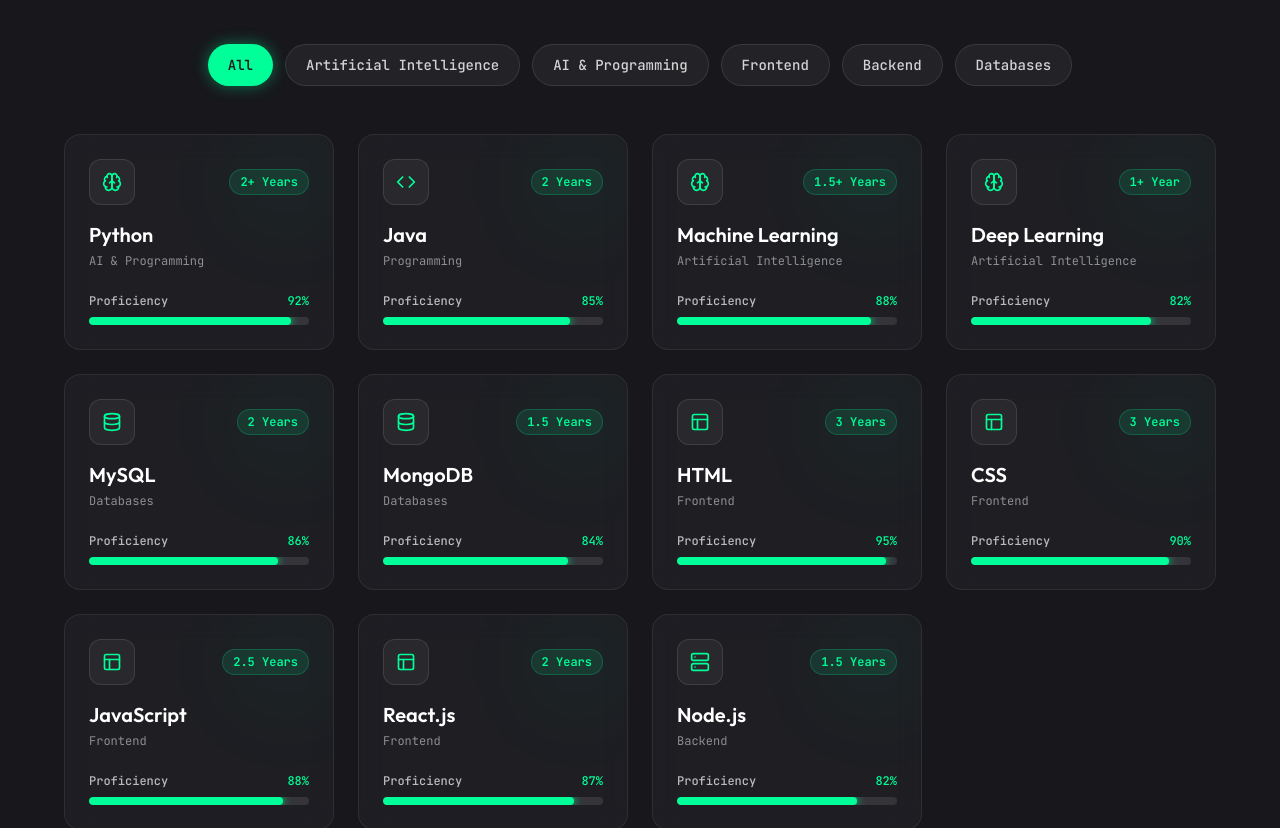
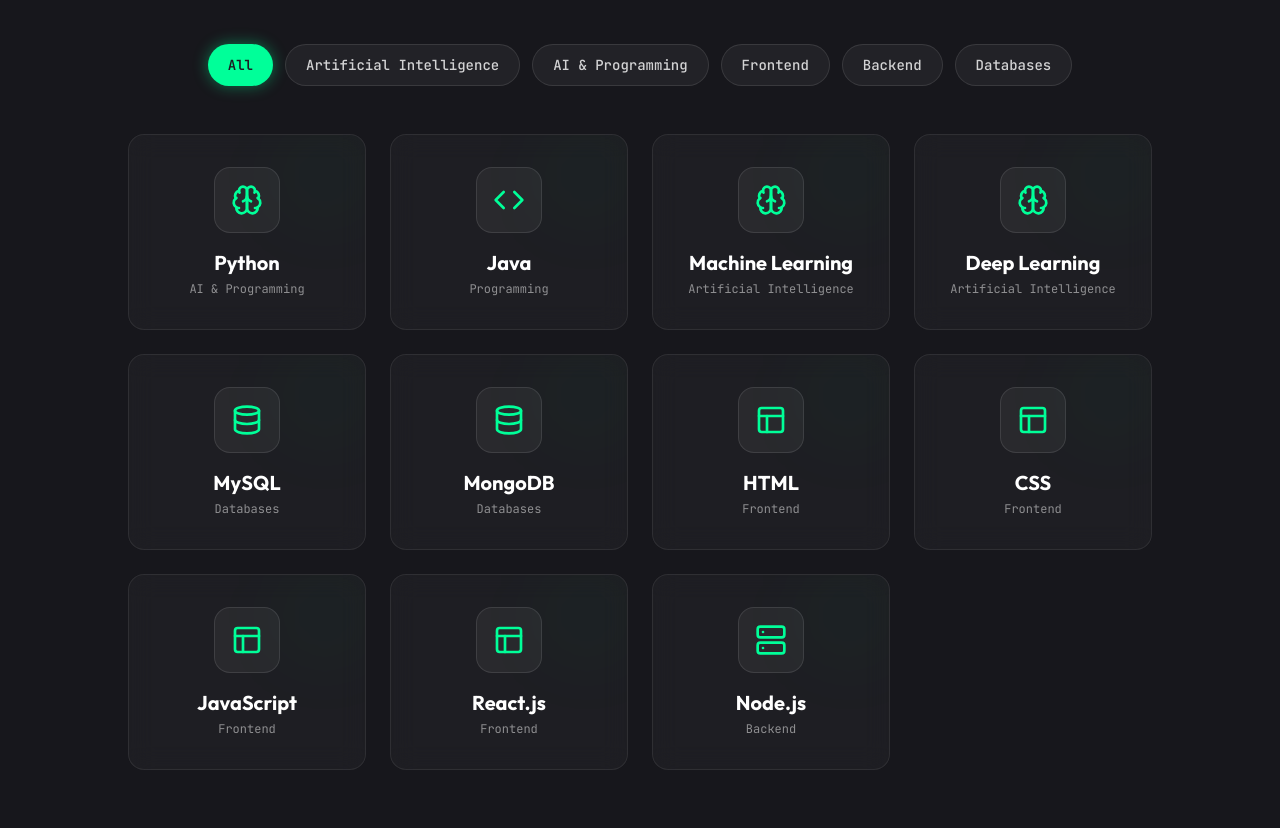
Before and after one commit to rac2-3/my-portfolio, a React (Vite) app: page / in a window 1280 px wide. Shown: the part 1060-1888 px from the top of the page. Built offline with nearby package versions, Linux system fonts and the light colour scheme.

Commit message:
feat: simplify skills grid with centered icons and clean labels

```diff
--- a/src/components/Education.jsx
+++ b/src/components/Education.jsx
@@ -1,6 +1,6 @@
 import React from "react";
 import { portfolioData } from "../data/portfolioData";
-import { GraduationCap, MapPin, Calendar, Award, BookOpen } from "lucide-react";
+import { GraduationCap, Calendar, Target, MapPin, Award, BookOpen } from "lucide-react";
 
 const Education = () => {
   const { education } = portfolioData;
@@ -69,7 +69,8 @@
 
                   {item.grade && (
                     <div className="flex items-center gap-1.5 font-semibold text-accent bg-accent/10 px-3 py-1 rounded-md border border-accent/20">
-                      <span>?? CGPA: {item.grade}</span>
+                      <Target size={16} className="text-accent" />
+                      <span>CGPA: {item.grade}</span>
                     </div>
                   )}
                 </div>
--- a/src/components/Hero.jsx
+++ b/src/components/Hero.jsx
@@ -87,7 +87,7 @@
                   {/* Cutout Photo Element */}
                   <div className="w-[298px] h-[298px] xl:w-[350px] xl:h-[350px] mix-blend-lighten absolute top-0 left-0 z-10">
                     <img
-                      src="/photo_cutout.png"
+                      src="/raj.png"
                       alt="Raj Tilak Singh"
                       className="object-contain w-full h-full"
                     />
--- a/src/components/Skills.jsx
+++ b/src/components/Skills.jsx
@@ -13,11 +13,11 @@
     : skills.filter(s => s.category.includes(selectedCategory) || selectedCategory.includes(s.category));
 
   const getCategoryIcon = (category) => {
-    if (category.includes("AI") || category.includes("Intelligence")) return <Brain size={20} className="text-accent" />;
-    if (category.includes("Frontend")) return <Layout size={20} className="text-accent" />;
-    if (category.includes("Backend")) return <Server size={20} className="text-accent" />;
-    if (category.includes("Databases")) return <Database size={20} className="text-accent" />;
-    return <Code size={20} className="text-accent" />;
+    if (category.includes("AI") || category.includes("Intelligence")) return <Brain size={32} className="text-accent" />;
+    if (category.includes("Frontend")) return <Layout size={32} className="text-accent" />;
+    if (category.includes("Backend")) return <Server size={32} className="text-accent" />;
+    if (category.includes("Databases")) return <Database size={32} className="text-accent" />;
+    return <Code size={32} className="text-accent" />;
   };
 
   return (
@@ -55,47 +55,27 @@
           ))}
         </div>
 
-        {/* Skills Cards Grid */}
-        <div className="grid grid-cols-1 md:grid-cols-2 lg:grid-cols-3 xl:grid-cols-4 gap-6">
+        {/* Skills Cards Grid - Centered Cards */}
+        <div className="grid grid-cols-2 sm:grid-cols-3 md:grid-cols-4 lg:grid-cols-4 gap-6 max-w-5xl mx-auto">
           {filteredSkills.map((skill, index) => (
             <div
               key={index}
-              className="glass-card glass-card-hover p-6 rounded-2xl flex flex-col justify-between relative overflow-hidden group"
+              className="glass-card glass-card-hover p-8 rounded-2xl flex flex-col items-center justify-center text-center relative overflow-hidden group cursor-pointer border border-white/10 hover:border-accent/40"
             >
               {/* Subtle accent glow on hover */}
-              <div className="absolute top-0 right-0 w-24 h-24 bg-accent/5 rounded-full blur-2xl group-hover:bg-accent/20 transition-all duration-500" />
+              <div className="absolute top-0 right-0 w-20 h-20 bg-accent/5 rounded-full blur-2xl group-hover:bg-accent/20 transition-all duration-500" />
 
-              <div>
-                <div className="flex items-center justify-between mb-4">
-                  <div className="p-3 rounded-xl bg-white/5 border border-white/10 group-hover:border-accent/50 transition-colors">
-                    {getCategoryIcon(skill.category)}
-                  </div>
-                  <span className="text-xs text-accent font-semibold px-2.5 py-1 rounded-full bg-accent/10 border border-accent/20">
-                    {skill.experience}
-                  </span>
-                </div>
-
-                <h3 className="text-xl font-semibold mb-1 group-hover:text-accent transition-colors">
-                  {skill.name}
-                </h3>
-                <span className="text-xs text-white/50 block mb-6">
-                  {skill.category}
-                </span>
+              <div className="p-4 rounded-2xl bg-white/5 border border-white/10 group-hover:border-accent/50 group-hover:bg-accent/10 transition-all duration-300 mb-4 flex items-center justify-center group-hover:scale-110">
+                {getCategoryIcon(skill.category)}
               </div>
 
-              {/* Progress meter */}
-              <div>
-                <div className="flex justify-between items-center text-xs mb-2 font-medium">
-                  <span className="text-white/70">Proficiency</span>
-                  <span className="text-accent">{skill.level}%</span>
-                </div>
-                <div className="w-full h-2 bg-white/10 rounded-full overflow-hidden">
-                  <div
-                    className="h-full bg-accent transition-all duration-1000 rounded-full shadow-[0_0_10px_#00ff99]"
-                    style={{ width: `${skill.level}%` }}
-                  />
-                </div>
-              </div>
+              <h3 className="text-xl font-bold text-white group-hover:text-accent transition-colors mb-1">
+                {skill.name}
+              </h3>
+
+              <span className="text-xs text-white/50 block">
+                {skill.category}
+              </span>
 
             </div>
           ))}
```
Also changed, not shown: public/photo_cutout.png (deleted), 1 other file (tests, documents, lock files or other folders).
